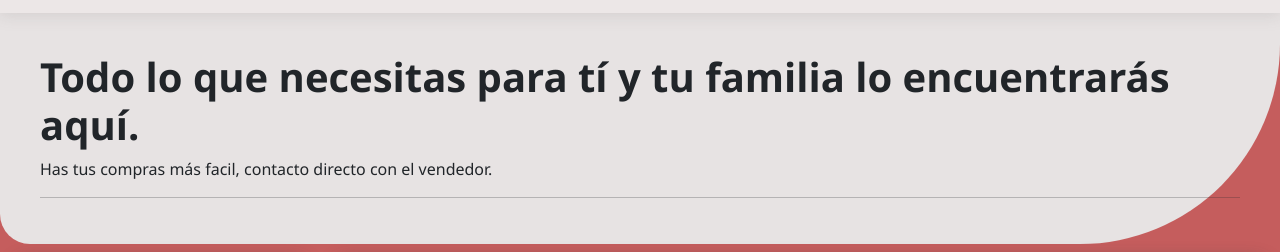
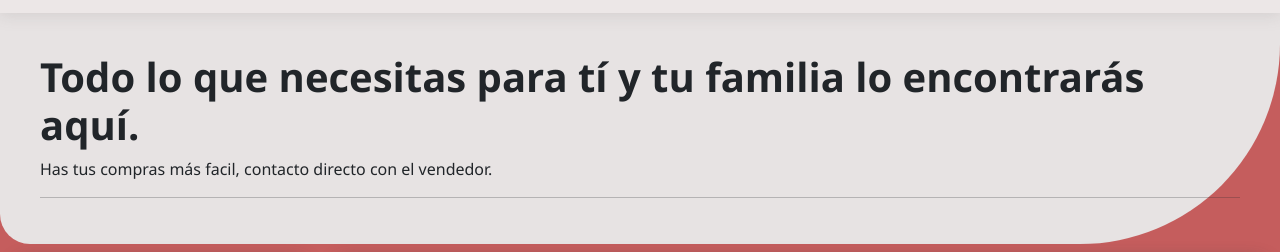
Before and after one commit to program09/tienda, a plain HTML site: page index.html in a window 1280 px wide. Shown: the part 57-309 px from the top of the page. Drawn offline with Linux system fonts and the light colour scheme.

Commit message:
Update index.html

```diff
--- a/index.html
+++ b/index.html
@@ -39,7 +39,7 @@
         </div>
     </div>
     <div class="content_titulos">
-        <h1>Todo lo que necesitas para tí y tu familia lo encuentrarás aquí.</h1>
+        <h1>Todo lo que necesitas para tí y tu familia lo encontrarás aquí.</h1>
         <p>Has tus compras más facil, contacto directo con el vendedor.</p>
         <hr>
     </div>
```
